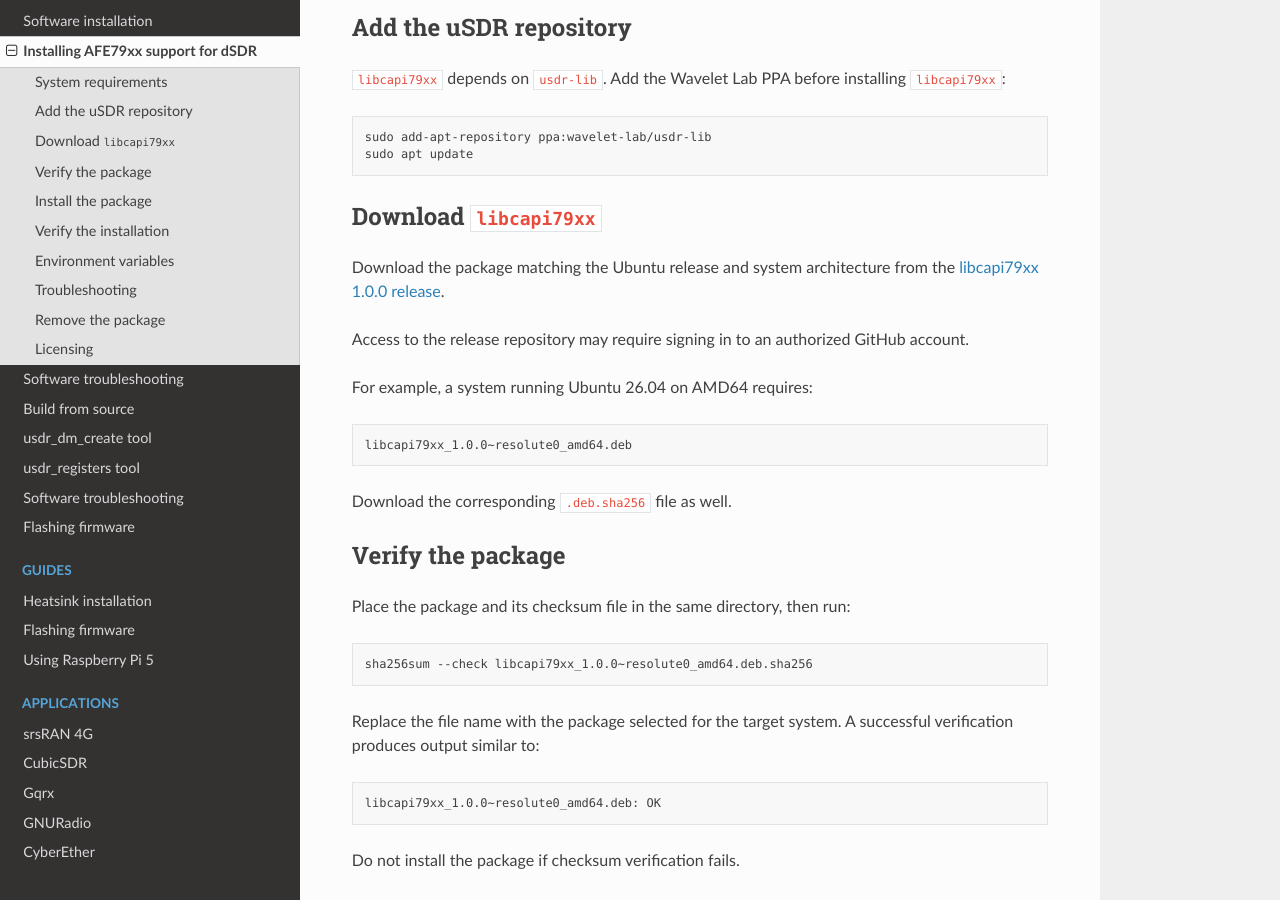
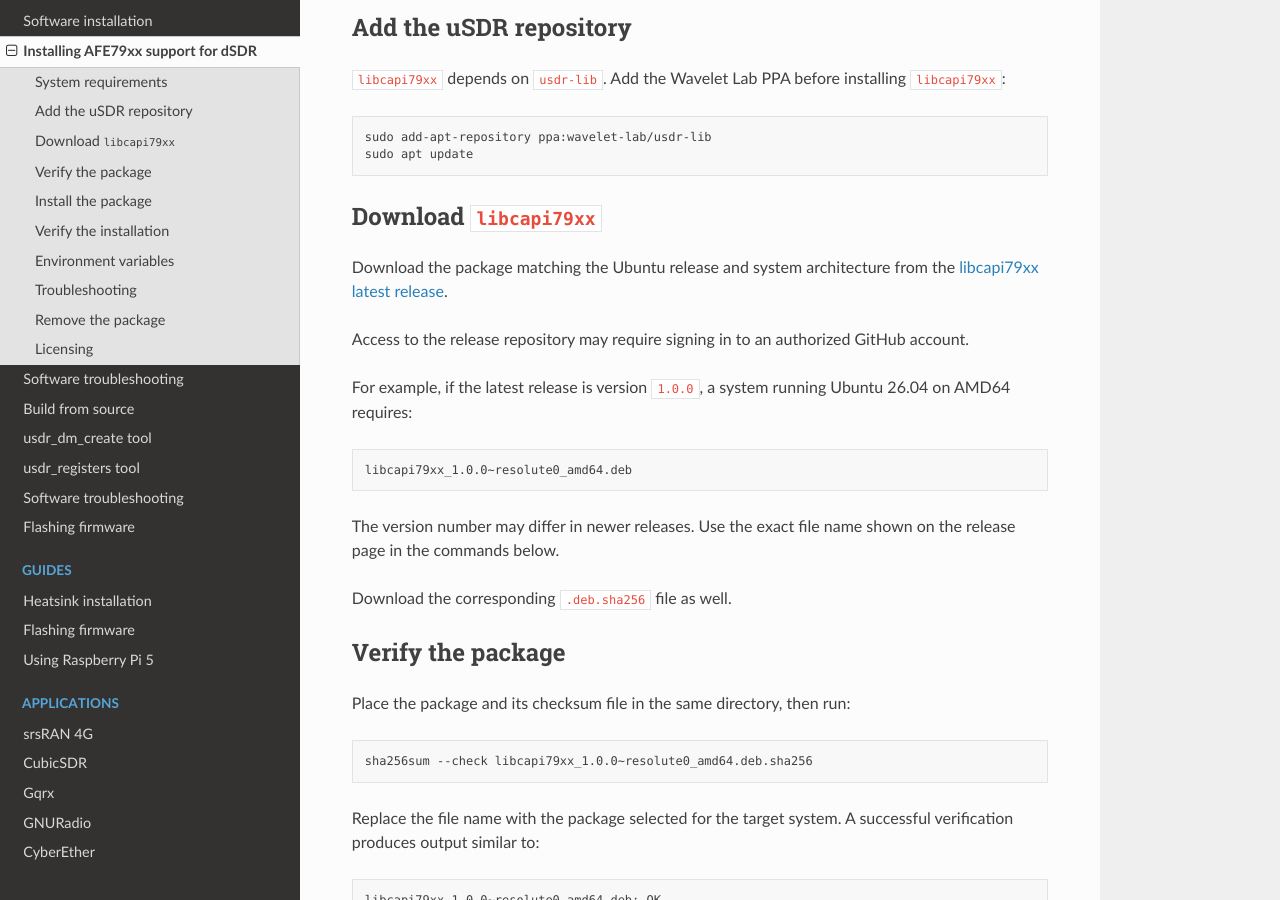
Before and after one commit to wavelet-lab/docs, a Sphinx documentation site: the page built from source/software/libcapi79xx.rst, in a window 1280 px wide and 900 px high, scrolled down 906 px. Built offline with Sphinx 7.4.7 and the Read the Docs theme 3.1.0, drawn with Linux system fonts in a browser that asks for light colours.

Commit message:
docs: update dSDR power and libcapi79xx download instructions

```diff
--- a/source/hardware/dsdr.rst
+++ b/source/hardware/dsdr.rst
@@ -21,7 +21,7 @@ General Specifications
 
 **Power Consumption**
   - 6-15W Typical (depending on the number of active channels and bandwidth)
-  - 20W Max
+  - 36W Max
 
 **Interface**
   - M.2 3080 M key PCIe 4.0 x4 (with debug USB2 interface)
--- a/source/software/libcapi79xx.rst
+++ b/source/software/libcapi79xx.rst
@@ -55,17 +55,21 @@ Download ``libcapi79xx``
 ========================
 
 Download the package matching the Ubuntu release and system architecture from
-the `libcapi79xx 1.0.0 release
-<https://github.com/wavelet-lab/usdr-releases/releases/tag/v1.0.0>`_.
+the `libcapi79xx latest release
+<https://github.com/wavelet-lab/usdr-releases/releases/latest>`_.
 
 Access to the release repository may require signing in to an authorized
 GitHub account.
 
-For example, a system running Ubuntu 26.04 on AMD64 requires:
+For example, if the latest release is version ``1.0.0``, a system running
+Ubuntu 26.04 on AMD64 requires:
 
 .. code-block:: text
 
     libcapi79xx_1.0.0~resolute0_amd64.deb
+
+The version number may differ in newer releases. Use the exact file name shown
+on the release page in the commands below.
 
 Download the corresponding ``.deb.sha256`` file as well.
 
```
